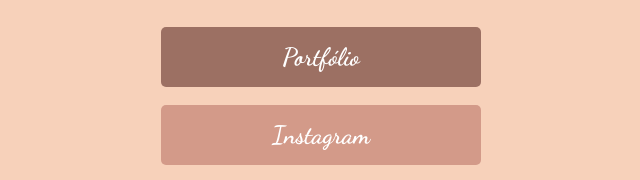
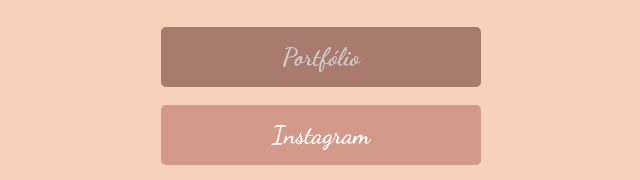
Before and after one commit to renato-albuquerque/atcss-contacts, a plain HTML site: page index.html in a window 1280 px wide. In both pictures the pointer is over the link "Portfólio". Shown: the part 345-525 px from the top of the page, 319-959 px from the left. Drawn offline with Linux system fonts and the light colour scheme.

Commit message:
updated a hover

```diff
--- a/style.css
+++ b/style.css
@@ -87,7 +87,7 @@ a {
 }
 
 a:hover {
-    background-color: #9c7063;
+    filter: brightness(80%);
 }
 
 .developed-by {
```
